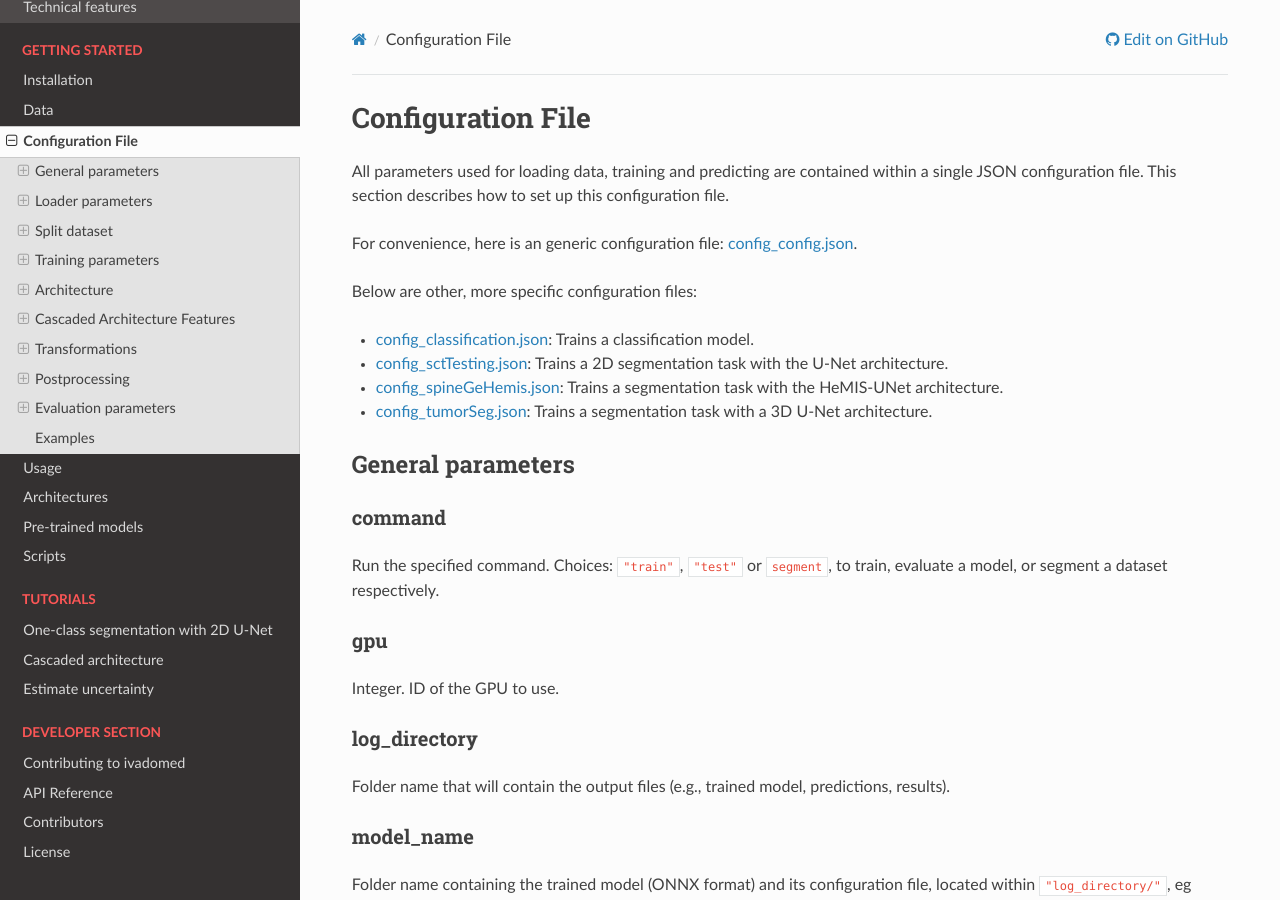
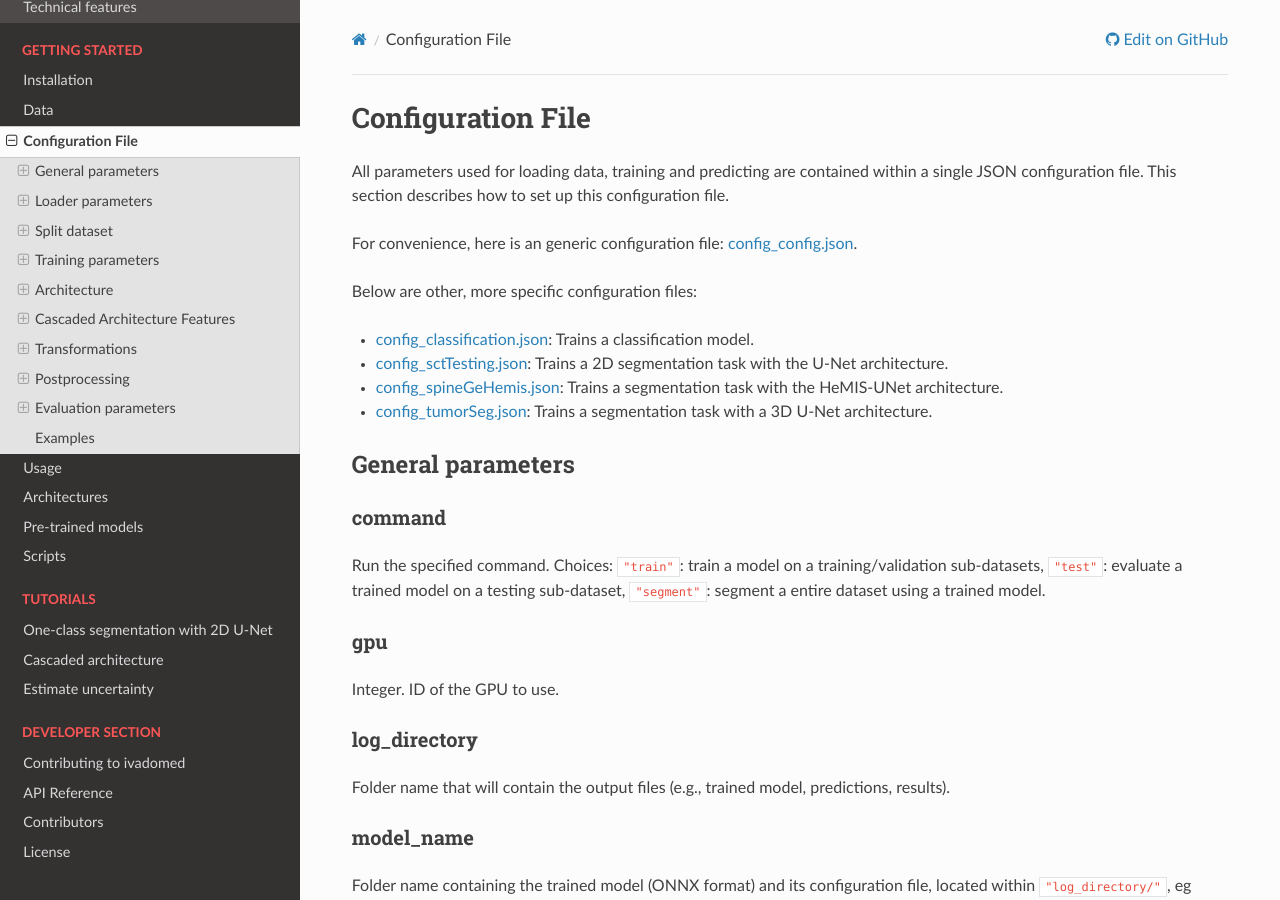
Before and after one commit to ivadomed/ivadomed, a Sphinx documentation site: the page built from docs/source/configuration_file.rst, in a window 1280 px wide and 900 px high. Built offline with Sphinx 7.4.7 and the Read the Docs theme 2.0.0, drawn with Linux system fonts in a browser that asks for light colours; the version number could not be read and is left out.

Commit message:
configuration_file.rst: update sentence on commands

```diff
--- a/docs/source/configuration_file.rst
+++ b/docs/source/configuration_file.rst
@@ -24,8 +24,10 @@ General parameters
 command
 ^^^^^^^
 
-Run the specified command. Choices: ``"train"``, ``"test"`` or ``segment``,
-to train, evaluate a model, or segment a dataset respectively.
+Run the specified command. Choices: ``"train"``: train a model on a training/validation
+sub-datasets, ``"test"``: evaluate a trained model on a testing sub-dataset, ``"segment"``:
+segment a entire dataset using a trained model.
+
 
 gpu
 ^^^
```
